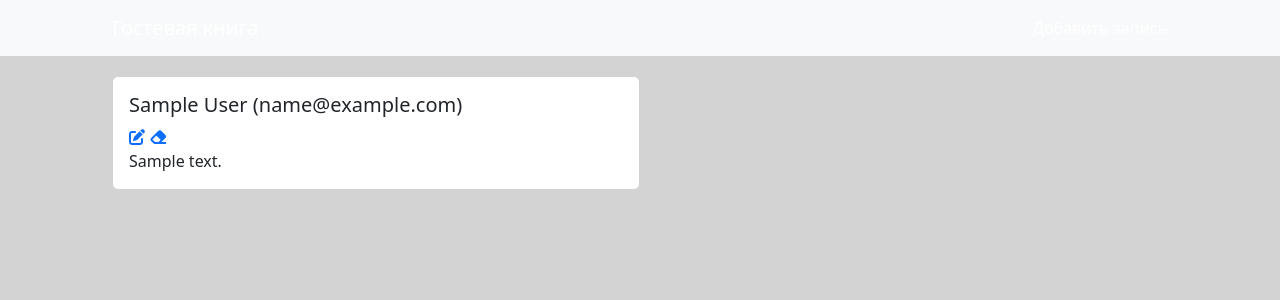
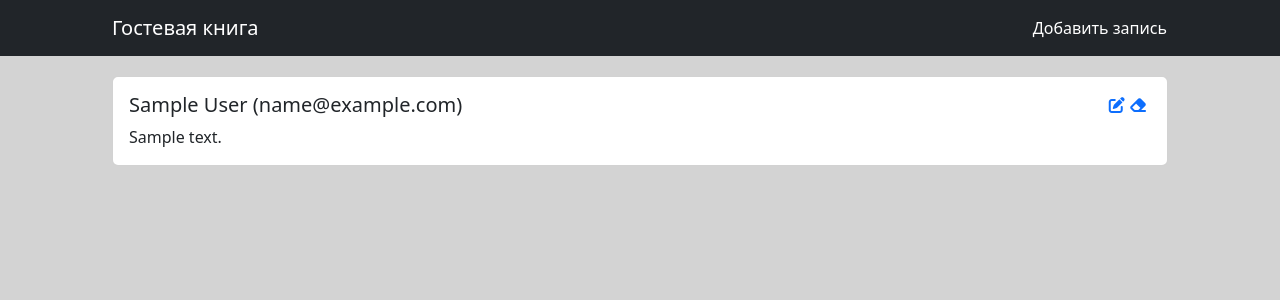
Before and after one commit to Daniarbekov/exam_7, a Django app: page / in a window 1280 px wide. Shown: the top 300 px of the page. Run offline with Django 4.2, Linux system fonts and the light colour scheme; tables that the repository leaves empty hold one stand-in row (values such as "Sample post"); some libraries are stand-ins or nearby versions.

Commit message:
Изменения в разметке

```diff
--- a/source/webapp/templates/base.html
+++ b/source/webapp/templates/base.html
@@ -10,7 +10,7 @@
 <link href="https://cdn.jsdelivr.net/npm/bootstrap@5.2.1/dist/css/bootstrap.min.css" rel="stylesheet" integrity="sha384-iYQeCzEYFbKjA/T2uDLTpkwGzCiq6soy8tYaI1GyVh/UjpbCx/TYkiZhlZB6+fzT" crossorigin="anonymous">
 <link rel="stylesheet" href="{% static 'css/style.css' %}">
 <body>
-    <nav class="navbar navbar-expand-lg navbar-light bg-light">
+    <nav class="navbar navbar-expand-lg navbar-light bg-dark">
         <div class="container-fluid container">
           <a class="navbar-brand" href="{% url 'index' %}">Гостевая книга</a>
           <button class="navbar-toggler" type="button" data-bs-toggle="collapse" data-bs-target="#navbarNav" aria-controls="navbarNav" aria-expanded="false" aria-label="Toggle navigation">
--- a/source/webapp/templates/guest_create.html
+++ b/source/webapp/templates/guest_create.html
@@ -1,6 +1,6 @@
 {% extends 'base.html' %}
 {% block content %}
-    <form action= "" method="POST"
+    <form action= "{% url 'guest_create'%}" method="POST"
         <div class='form'>
                 {%  include 'partial/guest_form.html'  with button_text='Добавить' %}
         </div>
--- a/source/webapp/templates/index.html
+++ b/source/webapp/templates/index.html
@@ -1,14 +1,13 @@
 {% extends 'base.html' %}
 {% block title%}Home{% endblock %}
 {% block content %}
-            {% for guest in guests %}
-
-<div class="card w-50">
+{% for guest in guests %}
+<div class="card ">
     <div class="card-body">
       <h5 class="card-title">{{guest.author_name}} ({{guest.author_email}})</h5>
-      <div>
-      <a href="{% url 'guest_update' guest.pk %}"><i class="fa-solid fa-pen-to-square"></i></a>
-      <a href="{% url 'guest_delete' guest.pk %}"><i class="fa-solid fa-eraser"></i></a>
+      <div class='card-link'>
+      <a href="{% url 'guest_update' guest.pk %}" title='Редактировать'><i class="fa-solid fa-pen-to-square"></i></a>
+      <a href="{% url 'guest_delete' guest.pk %}" title='Удалить'><i class="fa-solid fa-eraser"></i></a>
       </div>
       <p class="card-text">{{guest.text}}</p>
     </div>
--- a/source/webapp/templates/update.html
+++ b/source/webapp/templates/update.html
@@ -1,8 +1,10 @@
 {% extends 'base.html' %}
 {% block content %}
-    <form action= "" method="POST"
+<div class='form-box'>
+    <form action= "{% url 'guest_update' guest.pk%}" method="POST"
         <div class='form'>
                 {%  include 'partial/guest_form.html'  with button_text='Сохранить' %}
         </div>
     </form>
+</div>
 {% endblock %}
```
Also changed, not shown: source/webapp/templates/delete.html (+5 -5 lines).
